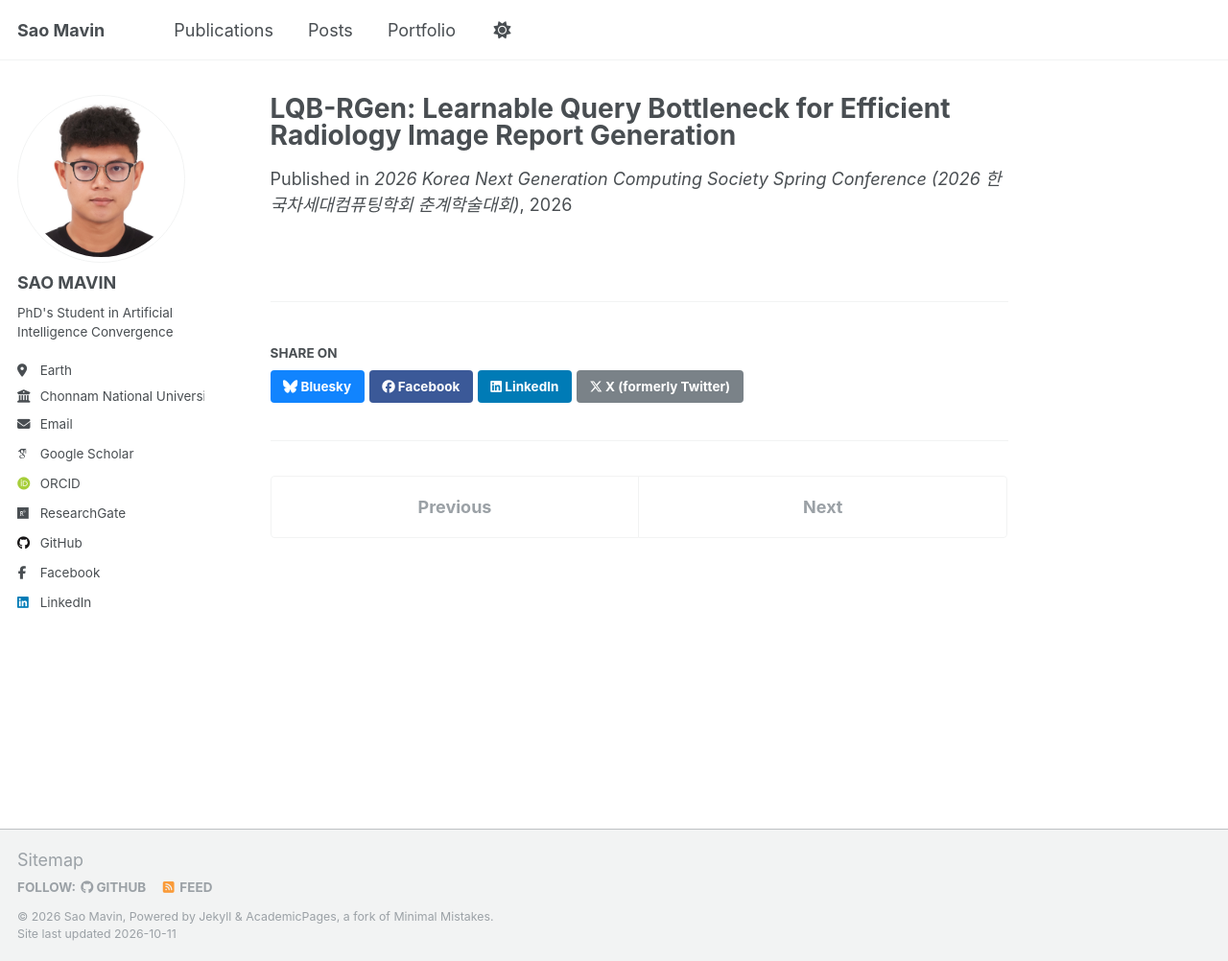
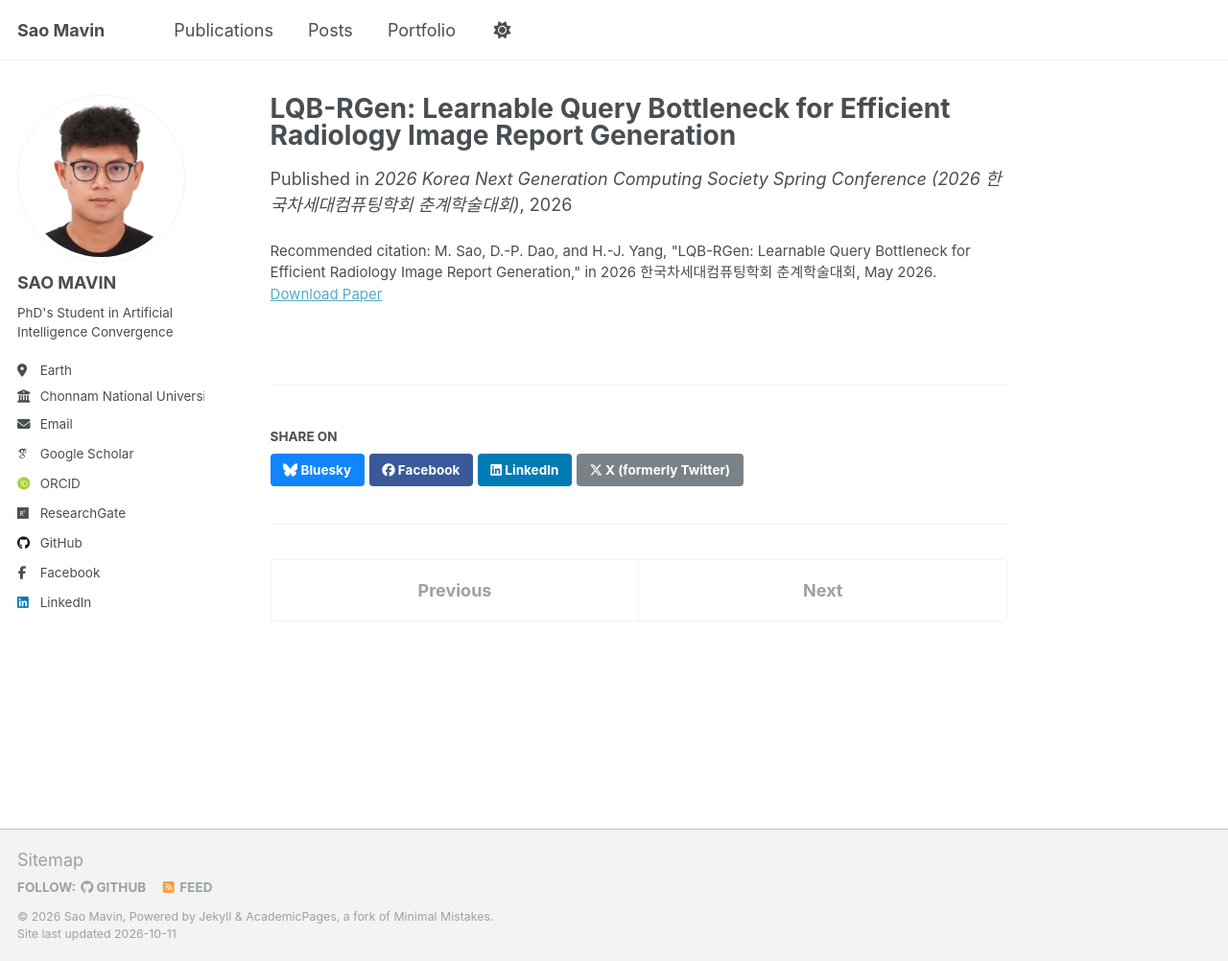
Before and after one commit to MavinSao/mavinsao.github.io, a Jekyll site: the page built from _publications/2026-05-07-lqb-rgen.md, in a window 1280 px wide and 1002 px high. Shown: the whole window at 96% size. Built offline with Jekyll 4.4.1, drawn with Linux system fonts in a browser that asks for light colours; some web fonts are replaced.

Commit message:
Add authors, citation, and paper link for LQB-RGen
Co-Authored-By: Claude Opus 5.5 <noreply@anthropic.com>
Claude-Session: https://claude.ai/code/session_01CAcfDEs2EfSDhMLpHCHG2n

```diff
--- a/_publications/2026-05-07-lqb-rgen.md
+++ b/_publications/2026-05-07-lqb-rgen.md
@@ -5,4 +5,6 @@ category: domestic_conference
 permalink: /publication/2026-05-07-lqb-rgen
 date: 2026-05-07
 venue: '2026 Korea Next Generation Computing Society Spring Conference (2026 한국차세대컴퓨팅학회 춘계학술대회)'
+paperurl: 'https://sclab.jnu.ac.kr/api/pdf-viewer?file_id=7afee7c95c68b49c54b67c4a844279c7'
+citation: 'M. Sao, D.-P. Dao, and H.-J. Yang, "LQB-RGen: Learnable Query Bottleneck for Efficient Radiology Image Report Generation," in 2026 한국차세대컴퓨팅학회 춘계학술대회, May 2026.'
 ---
```
